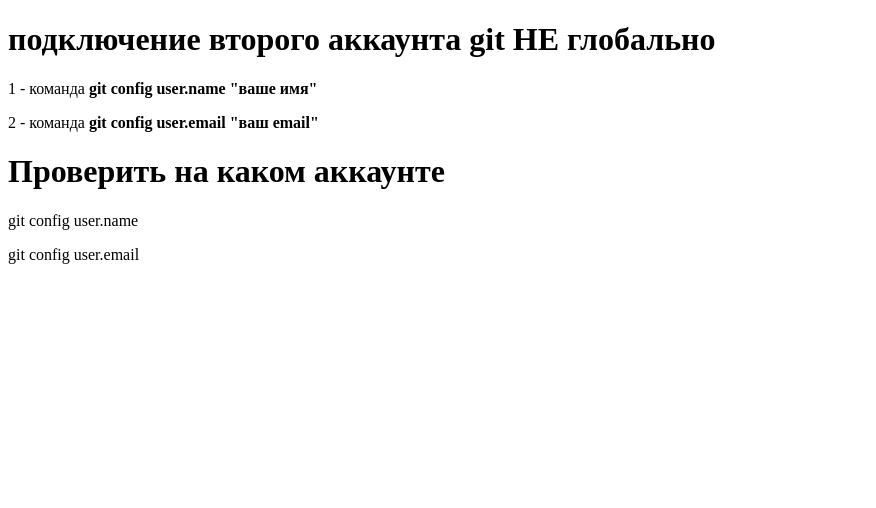
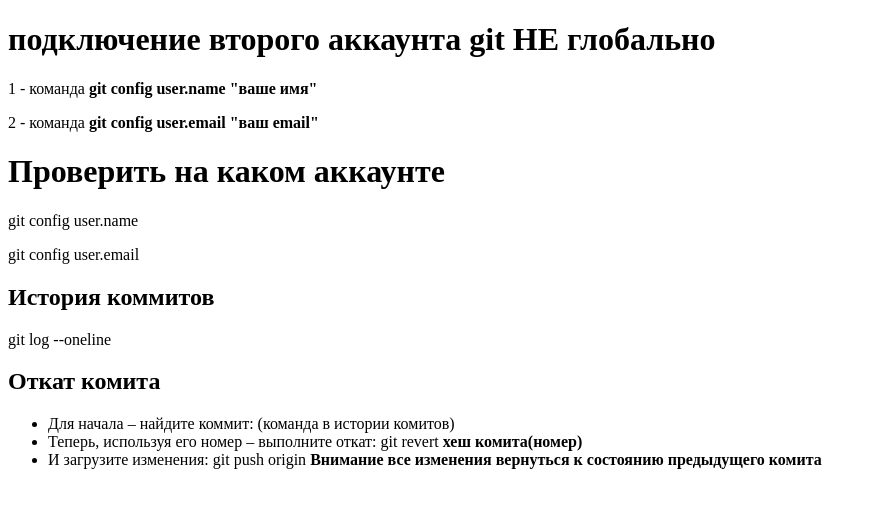
Before and after one commit to TatiynaLN/gitTest, a plain HTML site: page index.html in a window 1280 px wide. Shown: the whole page, without its empty margins (0-876 px from the left). Drawn offline with Linux system fonts and the light colour scheme.

Commit message:
Откат комита

```diff
--- a/index.html
+++ b/index.html
@@ -13,5 +13,15 @@
     <h1>Проверить на каком аккаунте</h1>
     <p>git config user.name</p>
     <p>git config user.email</p>
+
+    <h2>История коммитов</h2>
+    <p>git log --oneline</p>
+
+    <h2>Откат комита</h2>
+    <ul>
+        <li>Для начала – найдите коммит: (команда в истории комитов)</li>
+        <li>Теперь, используя его номер – выполните откат: git revert <b>хеш комита(номер)</b>  </li>
+        <li>И загрузите изменения: git push origin <b>Внимание все изменения вернуться к состоянию предыдущего комита</b></li>
+    </ul>
 </body>
 </html>
```
